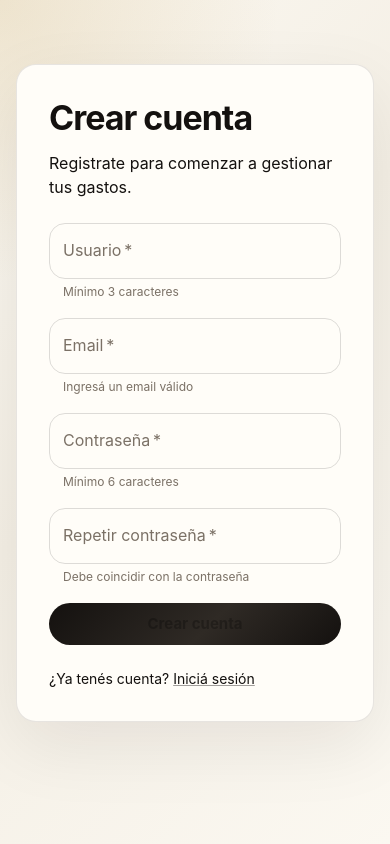
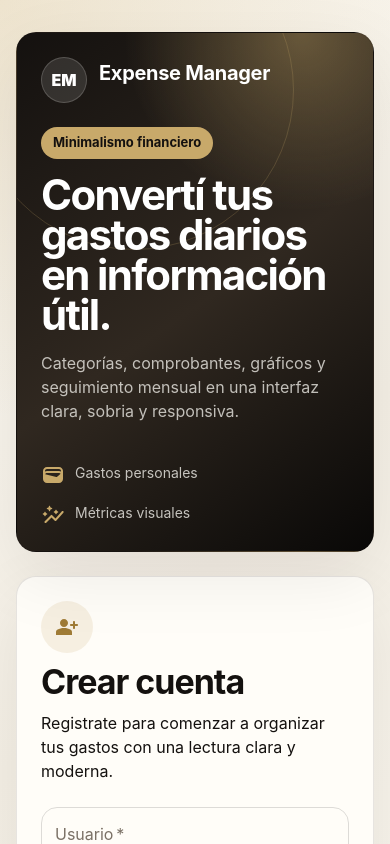
Before and after one commit to santiagochimko/expense-manager, a React app in the folder frontend/: page /register in a window 390 px wide. Shown: the top 844 px of the page. Built offline with nearby package versions, Linux system fonts and the light colour scheme; no server answers; the HTML template or start-up script is replaced by a standard one.

Commit message:
Redesign register page with responsive premium layout

```diff
--- a/frontend/src/pages/RegisterPage.jsx
+++ b/frontend/src/pages/RegisterPage.jsx
@@ -6,13 +6,17 @@ import {
   Alert,
   Box,
   Button,
-  Container,
+  Chip,
   Link,
   Paper,
   Stack,
   TextField,
   Typography,
 } from "@mui/material";
+import ArrowForwardRoundedIcon from "@mui/icons-material/ArrowForwardRounded";
+import AutoGraphRoundedIcon from "@mui/icons-material/AutoGraphRounded";
+import PersonAddAltRoundedIcon from "@mui/icons-material/PersonAddAltRounded";
+import WalletRoundedIcon from "@mui/icons-material/WalletRounded";
 
 import { registerUser } from "../features/auth/authThunks.js";
 import { clearAuthError } from "../features/auth/authSlice.js";
@@ -59,6 +63,7 @@ const RegisterPage = () => {
       confirmPassword: "",
     },
     validationSchema: registerSchema,
+    validateOnChange: false,
     onSubmit: async (values) => {
       dispatch(clearAuthError());
 
@@ -87,23 +92,62 @@ const RegisterPage = () => {
   }
 
   return (
-    <Container maxWidth="sm" sx={{ py: 8 }}>
-      <Paper sx={{ p: 4 }}>
-        <Stack spacing={3}>
-          <Box>
-            <Typography variant="h4" component="h1" gutterBottom>
+    <Box
+      sx={{
+        minHeight: "100vh",
+        px: { xs: 2, sm: 3, md: 5 },
+        py: { xs: 4, md: 7 },
+        display: "grid",
+        placeItems: "center",
+      }}
+    >
+      <Box
+        sx={{
+          width: "100%",
+          maxWidth: 1180,
+          display: "grid",
+          gridTemplateColumns: { xs: "1fr", md: "0.95fr 1.05fr" },
+          gap: { xs: 3, md: 4 },
+          alignItems: "stretch",
+        }}
+      >
+        <Paper
+          sx={{
+            p: { xs: 3, sm: 4, md: 5 },
+            display: "flex",
+            alignItems: "center",
+            order: { xs: 2, md: 1 },
+          }}
+        >
+          <Stack spacing={3} sx={{ width: "100%" }}>
+            <Stack spacing={1}>
+              <Box
+                sx={{
+                  width: 52,
+                  height: 52,
+                  borderRadius: "50%",
+                  display: "grid",
+                  placeItems: "center",
+                  bgcolor: "rgba(200, 169, 106, 0.16)",
+                  color: "secondary.dark",
+                }}
+              >
+                <PersonAddAltRoundedIcon />
+              </Box>
+
+              <Typography variant="h4" component="h1">
                 Crear cuenta
               </Typography>
 
               <Typography color="text.secondary">
-              Registrate para comenzar a gestionar tus gastos.
+                Registrate para comenzar a organizar tus gastos con una lectura clara y moderna.
               </Typography>
-          </Box>
+            </Stack>
 
             {error && <Alert severity="error">{error}</Alert>}
 
             <Box component="form" onSubmit={formik.handleSubmit}>
-            <Stack spacing={2}>
+              <Stack spacing={2.25}>
                 <TextField
                   label="Usuario"
                   name="username"
@@ -187,7 +231,8 @@ const RegisterPage = () => {
                   type="submit"
                   variant="contained"
                   size="large"
-                disabled={!formik.isValid || !formik.dirty || loading}
+                  endIcon={<ArrowForwardRoundedIcon />}
+                  disabled={loading}
                 >
                   {loading ? "Creando cuenta..." : "Crear cuenta"}
                 </Button>
@@ -196,13 +241,104 @@ const RegisterPage = () => {
 
             <Typography variant="body2" color="text.secondary">
               ¿Ya tenés cuenta?{" "}
-            <Link component={RouterLink} to="/login">
+              <Link component={RouterLink} to="/login" fontWeight={800} underline="hover">
                 Iniciá sesión
               </Link>
             </Typography>
           </Stack>
         </Paper>
-    </Container>
+
+        <Paper
+          sx={{
+            p: { xs: 3, sm: 4, md: 6 },
+            minHeight: { md: 620 },
+            display: "flex",
+            flexDirection: "column",
+            justifyContent: "space-between",
+            order: { xs: 1, md: 2 },
+            overflow: "hidden",
+            position: "relative",
+            color: "primary.contrastText",
+            bgcolor: "primary.main",
+            background:
+              "radial-gradient(circle at 80% 0%, rgba(200, 169, 106, 0.42), transparent 30%), linear-gradient(145deg, #14110f 0%, #302820 52%, #090807 100%)",
+          }}
+        >
+          <Box
+            sx={{
+              position: "absolute",
+              inset: "-20% auto auto -12%",
+              width: 320,
+              height: 320,
+              borderRadius: "50%",
+              border: "1px solid rgba(200, 169, 106, 0.22)",
+            }}
+          />
+
+          <Stack spacing={3} sx={{ position: "relative" }}>
+            <Stack direction="row" spacing={1.5} alignItems="center">
+              <Box
+                sx={{
+                  width: 46,
+                  height: 46,
+                  borderRadius: "50%",
+                  display: "grid",
+                  placeItems: "center",
+                  bgcolor: "rgba(255, 253, 248, 0.12)",
+                  border: "1px solid rgba(255, 253, 248, 0.18)",
+                  fontWeight: 900,
+                }}
+              >
+                EM
+              </Box>
+              <Typography variant="h6">Expense Manager</Typography>
+            </Stack>
+
+            <Stack spacing={2} maxWidth={560}>
+              <Chip
+                label="Minimalismo financiero"
+                sx={{
+                  width: "fit-content",
+                  color: "secondary.contrastText",
+                  bgcolor: "secondary.main",
+                }}
+              />
+
+              <Typography
+                variant="h2"
+                component="h2"
+                sx={{ fontSize: { xs: 42, sm: 52, md: 64 }, lineHeight: 0.95 }}
+              >
+                Convertí tus gastos diarios en información útil.
+              </Typography>
+
+              <Typography sx={{ color: "rgba(255, 253, 248, 0.72)", maxWidth: 520 }}>
+                Categorías, comprobantes, gráficos y seguimiento mensual en una interfaz clara, sobria y responsiva.
+              </Typography>
+            </Stack>
+          </Stack>
+
+          <Stack
+            direction={{ xs: "column", sm: "row" }}
+            spacing={2}
+            sx={{ position: "relative", mt: 5 }}
+          >
+            <Stack direction="row" spacing={1.25} alignItems="center">
+              <WalletRoundedIcon color="secondary" />
+              <Typography variant="body2" sx={{ color: "rgba(255, 253, 248, 0.74)" }}>
+                Gastos personales
+              </Typography>
+            </Stack>
+            <Stack direction="row" spacing={1.25} alignItems="center">
+              <AutoGraphRoundedIcon color="secondary" />
+              <Typography variant="body2" sx={{ color: "rgba(255, 253, 248, 0.74)" }}>
+                Métricas visuales
+              </Typography>
+            </Stack>
+          </Stack>
+        </Paper>
+      </Box>
+    </Box>
   );
 };
 
```
Lines whose indentation alone changed are shown as unchanged.
